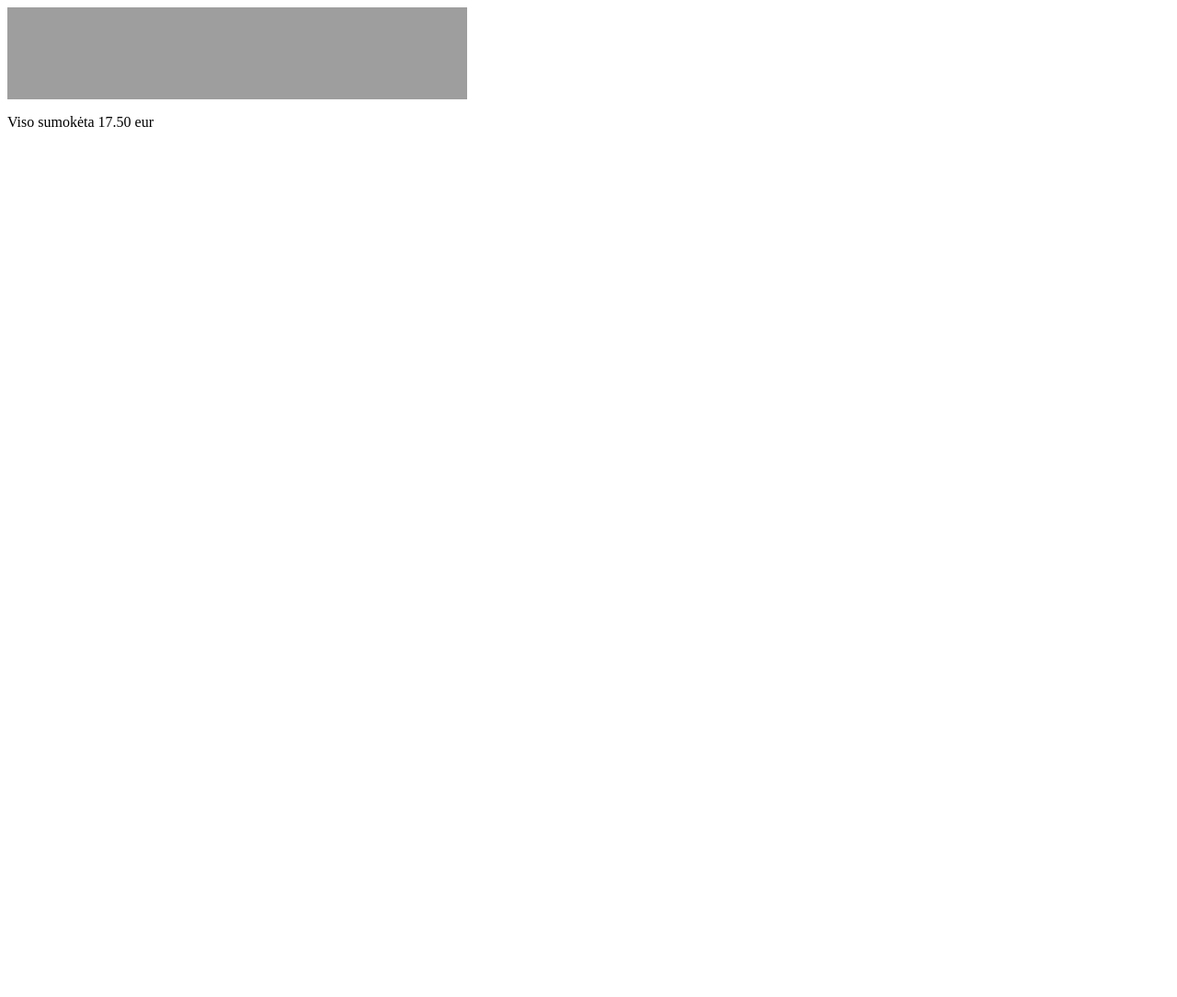
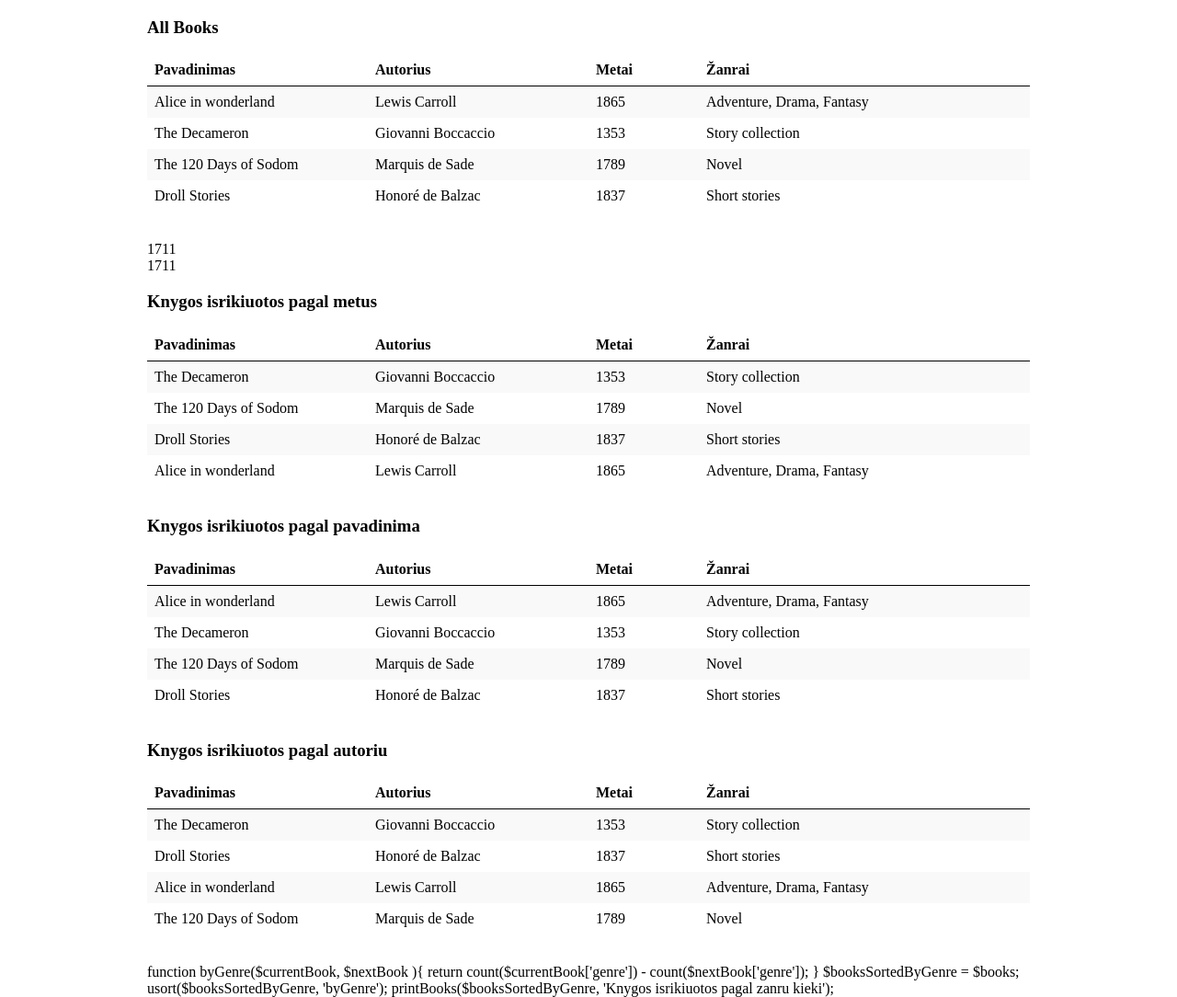
Before and after one commit to ArnieAls/Oop, a PHP site: page / in a window 1280 px wide. Shown: the whole page at 92% size. Before the commit the page ends 138 px from the top, so only its background shows below. Run offline with PHP 8.4, Linux system fonts and the light colour scheme; grey boxes are pictures that could not be loaded.

Commit message:
foreach pratimai

```diff
--- /dev/null
+++ b/css/buttons.php
@@ -0,0 +1,32 @@
+.btn-container{
+  margin-top: 50px;
+  display: flex;
+  justify-content: space-between;
+}
+
+.btn{
+  padding: .75rem 1.25rem;
+  background: #999;
+  color: white;
+}
+
+.btn--primary{
+  background: blue;
+}
+
+.btn--secondary{
+  background: purple;
+}
+
+.btn--success{
+  background: green;
+}
+
+.btn--warning{
+  background: yellow;
+  color: black;
+}
+
+.btn--danger{
+  background: red;
+}
--- /dev/null
+++ b/css/explosion.php
@@ -0,0 +1,31 @@
+.container {
+  width: 960px;
+  margin: auto
+}
+
+.bomb-container{
+  display: flex;
+  margin-top: 150px;
+  justify-content: space-between;
+  align-items: center;
+}
+
+.time {
+  line-height: 400px;
+  text-align: center;
+  font-size: 1.5rem;
+  width: 100%;
+}
+
+.img {
+  background-image: url(<?= IMG_URL; ?>bomb.png);
+  height: 450px;
+  width: 400px;
+  background-size: cover;
+  background-position: center;
+  width: 100%;
+}
+
+.img-00 {
+  background-image: url(<?= IMG_URL; ?>explosion.jpg);
+}
--- /dev/null
+++ b/css/forCycle.php
@@ -0,0 +1,25 @@
+.beer-container{
+  display: flex;
+  align-items: center;
+  margin-bottom: 1rem;
+}
+
+.beer-container__info{
+  text-align: center;
+}
+
+.beer{
+  height: 90px;
+  width: 40px;
+  background-position: center;
+  background-size: cover;
+  background-image: url(<?= IMG_URL; ?>beer.jpg);
+}
+
+.beer.beer--empty{
+  background-image: url(<?= IMG_URL; ?>empty_beer.jpg);
+}
+
+.beer-container>*:not(:first-of-type){
+  margin-left: 1rem;
+}
--- /dev/null
+++ b/css/foreach.php
@@ -0,0 +1,21 @@
+.grid-books{
+  margin: 1rem 0 2rem
+}
+
+.grid-books__row{
+  display: grid;
+  grid-template-columns: 2fr 2fr 1fr 3fr;
+}
+
+.grid-books__row:nth-child(2n){
+  background: #f9f9f9;
+}
+
+.grid-books__row--header{
+  font-weight: 600;
+  border-bottom: 1px solid #000;
+}
+
+.grid-books__col{
+  padding: 0.5rem;
+}
--- /dev/null
+++ b/css/main.php
@@ -0,0 +1,12 @@
+<?php
+    header("Content-type: text/css; charset: UTF-8");
+    const IMG_URL = "../img/";
+    require './explosion.php';
+    require './buttons.php';
+    require './forCycle.php';
+    require './foreach.php';
+?>
+
+body {
+  margin: 0;
+}
--- a/index.php
+++ b/index.php
@@ -1,34 +1,22 @@
-<?php
-$money = rand(0, 25);
-$bokal_cost = 3.5;
-$bokal_count = floor($money / $bokal_cost);
-$money_spent = number_format($bokal_count * $bokal_cost, 2);
-$p = "Viso sumokėta $money_spent eur"
-?>
-<!doctype html>
+<!DOCTYPE html>
 <html lang="en">
 <head>
-    <meta charset="UTF-8">
-    <title>Alus</title>
-    <style>
-        .beer-container {
-            display: flex;
-        }
-        .beer {
-            background-image: url("https://external-content.duckduckgo.com/iu/?u=http%3A%2F%2F1.bp.blogspot.com%2F-Ht7b9u8y7z8%2FUBkvmVbhKMI%2FAAAAAAAAF8w%2Frw_RXFF83VA%2Fs1600%2FBeer_Wallpaper%2B(62).jpg&f=1&nofb=1");
-            background-position: center;
-            background-size: cover;
-            width: 100px;
-            height: 100px;
-        }
-    </style>
+  <meta charset="UTF-8">
+  <meta name="viewport" content="width=device-width, initial-scale=1.0">
+  <title>2 konsultacija</title>
+  <link rel='stylesheet' type='text/css' href='css/main.php' />
 </head>
 <body>
-<div class="beer-container">
-    <?php for ($i = 1; $i <= $bokal_count; $i++): ?>
-        <div class="beer"></div>
-    <?php endfor; ?>
-</div>
-<p><?php print $p; ?></p>
+  <div class="container">
+    <?php
+      // include 'tasks/bombTask.php';
+      // include 'tasks/btnTask.php';
+      // include 'tasks/forCycleTask.php';
+      // include 'tasks/arrays.php';
+      include 'tasks/foreach.php';
+    ?>
+
+  </div>
+
 </body>
 </html>
--- /dev/null
+++ b/tasks/bombTask.php
@@ -0,0 +1,4 @@
+<div class="bomb-container">
+  <div class="time"><?= date('s')?></div>
+  <div class="img img-<?= date('s')?>"></div>
+</div>
--- /dev/null
+++ b/tasks/foreach.php
@@ -0,0 +1,183 @@
+<!------------------------Asociatyvūs masyvai----------------- -->
+<!--1. Sukurti masyvą, kuris aprašytų knygos duomenis: title, author, year, genre -->
+<?php
+$book1 = [
+  'title' => 'Alisa stebuklų šalyje',
+  'author' => 'Lewis Carroll',
+  'year' => 1865,
+  'genre' => ['Adventure', 'Drama', 'Fantasy']
+];
+// print $book1['year']; // 1865
+// print $book1['genre'][1]; // Drama
+
+?>
+<!--2. Sukurti masyvą, kurio elementai būtų masyvai aprašantys knygas -->
+<?php
+$books = [
+  [
+    'title' => 'Alice in wonderland',
+    'author' => 'Lewis Carroll',
+    'year' => 1865,
+    'genres' => ['Adventure', 'Drama', 'Fantasy']
+  ],
+  [
+    'title' => 'The Decameron',
+    'author' => 'Giovanni Boccaccio',
+    'year' => 1353,
+    'genres' => ['Story collection']
+  ],
+  [
+    'title' => 'The 120 Days of Sodom',
+    'author' => 'Marquis de Sade',
+    'year' => 1789,
+    'genres' => ['Novel']
+  ],
+  [
+    'title' => 'Droll Stories',
+    'author' => 'Honoré de Balzac',
+    'year' => 1837,
+    'genres' => ['Short stories']
+  ]
+]
+?>
+<!--3. Išvesti visus knygų masyvo elementus su var_dump; -->
+<?php
+foreach ($books as $book) {
+  // var_dump($book);
+}
+?>
+<!--4. Išvesti visų knygų pavadinimus, atskirtu kableliu ir tarpu -->
+<?php
+// 4.1 - Naudojant ternary operatorių
+// foreach ($books as $index => $book) {
+//   print $book['title'] . ($index === count($books) - 1 ? null : ', ');
+// }
+// echo '<hr/>';
+// // 4.2 - Naudojant substr funkciją
+// $bookListView = '';
+// $separator = ', ';
+// foreach ($books as $book) {
+//   $bookListView .= $book['title'] . $separator;
+// }
+// print substr($bookListView, 0, -1 *(strlen($separator)));
+// echo '<hr/>';
+
+// // 4.3 - Naudojant (array) join metodą - Geriausias dėl "single responsibility" design principo
+// $bookTitles = [];
+// foreach ($books as $book) {
+//   $bookTitles[] = $book['title'];
+// }
+// print join(', ', $bookTitles);
+// echo '<hr/>';
+?>
+<!--5. Išvesti visus knygų masyvo elementus lentele; -->
+<?php
+$gridRowsView = '';
+// 5.1 - Formuojant kaip stringus
+foreach ($books as $book) {
+  $gridRowView = '<div class="grid-books__row">';
+  $gridRowView .= '<div class="grid-books__col">' . $book['title'] . '</div>';
+  $gridRowView .= '<div class="grid-books__col">' . $book['author'] . '</div>';
+  $gridRowView .= '<div class="grid-books__col">' . $book['year'] . '</div>';
+  $gridRowView .= '<div class="grid-books__col">' . join(', ', $book['genres']) . '</div>';
+  $gridRowView .= '</div>';
+  $gridRowsView .= $gridRowView;
+}
+?>
+<!-- <div class="grid-books">
+  <div class="grid-books__row grid-books__row--header">
+    <div class="grid-books__col">Pavadinimas</div>
+    <div class="grid-books__col">Autorius</div>
+    <div class="grid-books__col">Metai</div>
+    <div class="grid-books__col">Žanrai</div>
+  </div>
+  <?= $gridRowsView ?>
+</div> -->
+
+<?php
+// 5.2 Formuojant tiesiai į HTML - Šiuo atveju geresnis variantas
+function printBooks($books, $title)
+{
+?>
+  <h3><?= $title?></h3>
+  <div class="grid-books">
+    <div class="grid-books__row grid-books__row--header">
+      <div class="grid-books__col">Pavadinimas</div>
+      <div class="grid-books__col">Autorius</div>
+      <div class="grid-books__col">Metai</div>
+      <div class="grid-books__col">Žanrai</div>
+    </div>
+    <?php foreach ($books as $book) : ?>
+      <div class="grid-books__row">
+        <div class="grid-books__col"><?= $book['title'] ?></div>
+        <div class="grid-books__col"><?= $book['author'] ?></div>
+        <div class="grid-books__col"><?= $book['year'] ?></div>
+        <div class="grid-books__col"><?= join(', ', $book['genres']) ?></div>
+      </div>
+    <?php endforeach; ?>
+  </div>
+<?php
+}
+printBooks($books, 'All Books');
+?>
+<!--6. Išvesti visų visų knygų metų vidurkį; -->
+<?php
+// 6.1 - Būdas pagal formulę
+$sum = 0;
+foreach ($books as $book) {
+  $sum += $book['year'];
+}
+$yearAvg = $sum / count($books);
+?>
+<div><?= $yearAvg ?></div>
+
+<?php
+// 6.2 - Iteracinis būdas
+$yearAvg = 0;
+foreach ($books as $book) {
+  $yearAvg += $book['year'] / count($books);
+}
+?>
+<div><?= $yearAvg ?></div>
+<!--7. Išrikiuoti masyvą pagal metus; -->
+<?php
+function byYear($currentBook, $nextBook ){
+    return $currentBook['year'] - $nextBook['year'];
+}
+$booksSortedByYear = $books;
+usort($booksSortedByYear, 'byYear');
+printBooks($booksSortedByYear, 'Knygos isrikiuotos pagal metus');
+?>
+
+<!--8. Išrikiuoti masyvą pagal pavadinimus -->
+
+<?php
+function byTitle($currentBook, $nextBook ){
+       if ($nextBook['title'] == $currentBook['title'])
+       return strcmp($nextBook['title'], $currentBook['title']);
+}
+
+$booksSortedByTitle = $books;
+usort($booksSortedByTitle, 'byTitle');
+printBooks($booksSortedByTitle, 'Knygos isrikiuotos pagal pavadinima');
+
+?>
+<!--Isrikiuoti masyva pagal autoriu-->
+<?php
+function byAuthor($currentBook, $nextBook ){
+        return strcmp($currentBook['author'], $nextBook['author']);
+}
+
+$booksSortedByAuthor = $books;
+usort($booksSortedByAuthor, 'byAuthor');
+printBooks($booksSortedByAuthor, 'Knygos isrikiuotos pagal autoriu');
+
+?>
+<!--10. Isrikiuoti masyva pagal zanru kieki-->
+function byGenre($currentBook, $nextBook ){
+return count($currentBook['genre']) - count($nextBook['genre']);
+}
+
+$booksSortedByGenre = $books;
+usort($booksSortedByGenre, 'byGenre');
+printBooks($booksSortedByGenre, 'Knygos isrikiuotos pagal zanru kieki');
```
Also changed, not shown: tasks/arrays.php (added, +163 -0 lines), tasks/btnTask.php (added, +46 -0 lines), tasks/forCycleTask.php (added, +131 -0 lines), img/beer.jpg (added), img/bomb.png (added), img/bottle.jfif (added), img/cycles.php (added), img/empty_beer.jpg (added), img/explosion.jpg (added).
